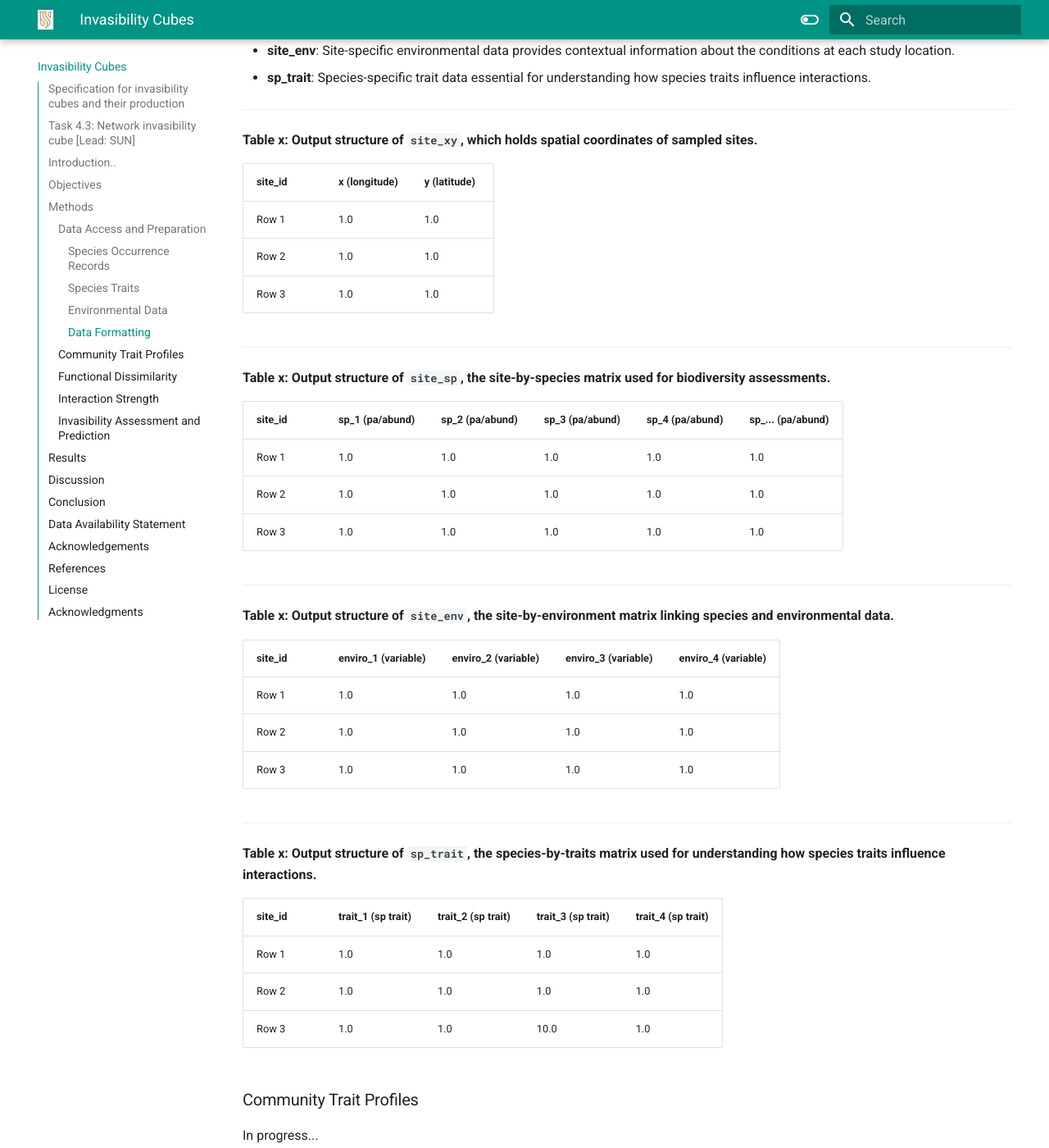
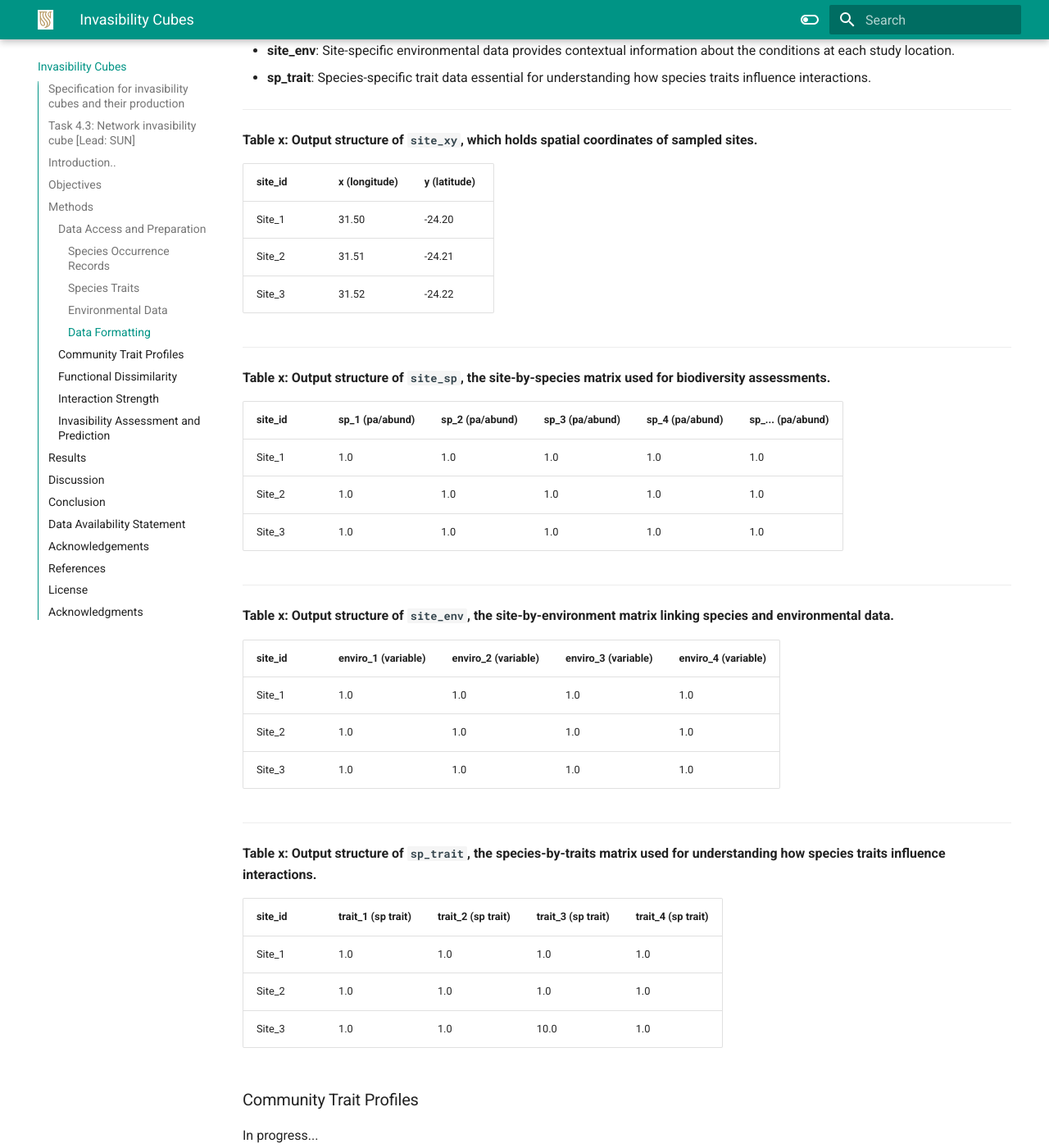
Before and after one commit to BioMath-Lab/biomath-docs, an MkDocs documentation site: the page built from docs/invasibility-cube.md, in a window 1280 px wide and 1400 px high, scrolled down 2729 px. Shown: the whole window at 82% size. Built offline with MkDocs 1.6.1 and Material for MkDocs 9.7.7, drawn with Linux system fonts in a browser that asks for light colours.

Commit message:
Update tables

```diff
--- a/docs/invasibility-cube.md
+++ b/docs/invasibility-cube.md
@@ -83,9 +83,9 @@ Organizes the prepared data into structured data frames for easy access during a
 
 | site_id | x (longitude) | y (latitude) |
 |---------|---------------|--------------|
-| Row 1   | 1.0           | 1.0          |
-| Row 2   | 1.0           | 1.0          |
-| Row 3   | 1.0           | 1.0          |
+| Site_1  | 31.50         | -24.20       |
+| Site_2  | 31.51         | -24.21       |
+| Site_3  | 31.52         | -24.22       |
 
 ---
 
@@ -93,9 +93,9 @@ Organizes the prepared data into structured data frames for easy access during a
 
 | site_id | sp_1 (pa/abund) | sp_2 (pa/abund) | sp_3 (pa/abund) | sp_4 (pa/abund) | sp_... (pa/abund) |
 |---------|-----------------|-----------------|-----------------|-----------------|-------------------|
-| Row 1   | 1.0             | 1.0             | 1.0             | 1.0             | 1.0               |
-| Row 2   | 1.0             | 1.0             | 1.0             | 1.0             | 1.0               |
-| Row 3   | 1.0             | 1.0             | 1.0             | 1.0             | 1.0               |
+| Site_1  | 1.0             | 1.0             | 1.0             | 1.0             | 1.0               |
+| Site_2  | 1.0             | 1.0             | 1.0             | 1.0             | 1.0               |
+| Site_3  | 1.0             | 1.0             | 1.0             | 1.0             | 1.0               |
 
 ---
 
@@ -103,9 +103,9 @@ Organizes the prepared data into structured data frames for easy access during a
 
 | site_id | enviro_1 (variable) | enviro_2 (variable) | enviro_3 (variable) | enviro_4 (variable) |
 |---------|---------------------|---------------------|---------------------|---------------------|
-| Row 1   | 1.0                 | 1.0                 | 1.0                 | 1.0                 |
-| Row 2   | 1.0                 | 1.0                 | 1.0                 | 1.0                 |
-| Row 3   | 1.0                 | 1.0                 | 1.0                 | 1.0                 |
+| Site_1  | 1.0                 | 1.0                 | 1.0                 | 1.0                 |
+| Site_2  | 1.0                 | 1.0                 | 1.0                 | 1.0                 |
+| Site_3  | 1.0                 | 1.0                 | 1.0                 | 1.0                 |
 
 ---
 
@@ -113,9 +113,9 @@ Organizes the prepared data into structured data frames for easy access during a
 
 | site_id | trait_1 (sp trait) | trait_2 (sp trait) | trait_3 (sp trait) | trait_4 (sp trait) |
 |---------|--------------------|--------------------|--------------------|--------------------|
-| Row 1   | 1.0                | 1.0                | 1.0                | 1.0                |
-| Row 2   | 1.0                | 1.0                | 1.0                | 1.0                |
-| Row 3   | 1.0                | 1.0                | 10.0               | 1.0                |
+| Site_1  | 1.0                | 1.0                | 1.0                | 1.0                |
+| Site_2  | 1.0                | 1.0                | 1.0                | 1.0                |
+| Site_3  | 1.0                | 1.0                | 10.0               | 1.0                |
 
 ### Community Trait Profiles
 In progress...
```
Also changed, not shown: docs/dissimilarity-cube.md (+9 -9 lines).
